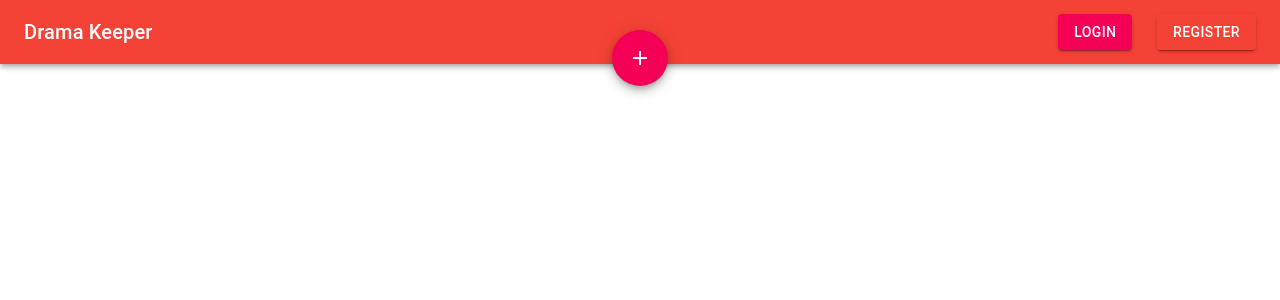
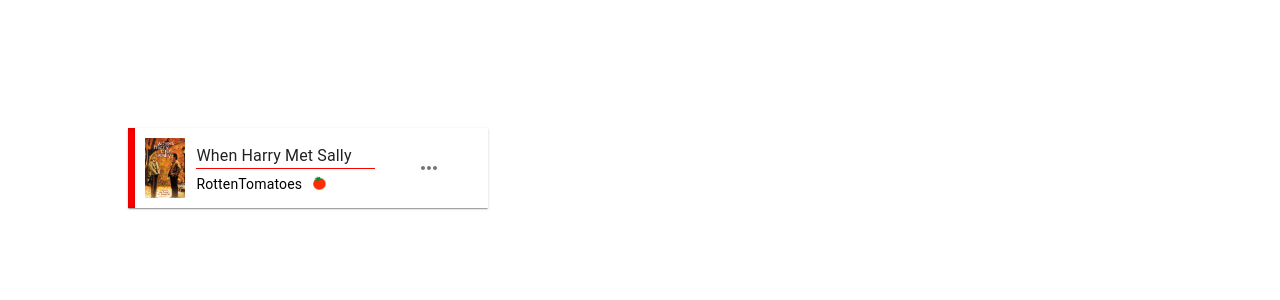
Before and after one commit to Ruberoni/drama-keeper, a React (Create React App) app in the folder client/: page / in a window 1280 px wide. Shown: the top 300 px of the page. Built offline with nearby package versions, Linux system fonts and the light colour scheme.

Commit message:
Finished basic version of FilmItem

```diff
--- a/client/src/App.tsx
+++ b/client/src/App.tsx
@@ -3,7 +3,9 @@ import { createMuiTheme } from '@material-ui/core/styles'
 import { ThemeProvider } from '@material-ui/styles'
 import { red } from '@material-ui/core/colors'
 import './App.css';
-import TopBar from './components/TopBar/TopBar'
+import FilmItem from './components/FilmItem/FilmItem'
+// import TopBar from './components/TopBar/TopBar'
+// import Login from './components/Login/Login'
 
 const theme = createMuiTheme({
   palette: {
@@ -14,10 +16,9 @@ const theme = createMuiTheme({
 function MyApp() {
   return (
     <ThemeProvider theme={theme}>
-      <TopBar/>
+      <FilmItem/>
     </ThemeProvider>
   )
 }
 
-
 export default MyApp;
--- a/client/src/components/FilmItem/FilmItem.tsx
+++ b/client/src/components/FilmItem/FilmItem.tsx
@@ -1,7 +1,127 @@
-import React from 'react';
+import React from "react";
+import { makeStyles, createStyles } from "@material-ui/core/styles";
+import MenuItem from '@material-ui/core/MenuItem';
+import Menu from '@material-ui/core/Menu';
+// import Paper from '@material-ui/core/Paper';
+import MoreHorizIcon from "@material-ui/icons/MoreHoriz";
+import Card from "@material-ui/core/Card";
+import CardActions from "@material-ui/core/CardActions";
+import CardContent from "@material-ui/core/CardContent";
+import Typography from "@material-ui/core/Typography";
+import CardMedia from "@material-ui/core/CardMedia";
+import IconButton from "@material-ui/core/IconButton";
+import cover from '../../assets/img/when-harry-met-sally-cover.jpg'
+import rottenTomatoesLogoPng from '../../assets/img/Rotten_Tomatoes_Logo.svg.png'
 
-function FilmItem() {
-  return (<p>FilmItem</p>)
+const scale = 1
+
+const useStyles = makeStyles(() =>
+  createStyles({
+    root: {
+      marginTop: "10%",
+      marginLeft: "10%",
+      display: "flex",
+      maxWidth: 360 * scale  ,
+      height: 80 * scale
+    },
+    bar: {
+      width: 15 * scale,
+      backgroundColor: 'red',
+      boxShadow: 'inset 0px 0px 4px 0px rgba(0,0,0,0.2)'
+    },
+    media: {
+      padding: 10 * scale,
+      width: 25 * scale,
+    },
+    cover: {
+      height: 60 * scale
+    },
+    details: {
+      display: "flex",
+      flexDirection: "column",
+      width: 400 * scale
+    },
+    content: {
+      flex: "1 0 auto",
+      width: '100%'
+    },
+    divider: {
+      height: 1 * scale,
+      backgroundColor: 'red',
+      width: '90%'
+    },
+    rottenTomatoesSection: {
+    },
+    rottenTomatoesLink: {
+      display: 'flex',
+      justifyContent: 'space-between',
+      maxWidth: 130,
+      marginTop: 5,
+
+      textDecoration: 'none',
+      color: 'black'
+    },
+    rottenTomatoesLogo: {
+      height: 14,
+      marginTop: 2,
+    },
+    actions: {
+      marginLeft: '5%',
+      width: 150 * scale
+    },
+  })
+);
+
+export default function FilmItem() {
+  const classes = useStyles();
+
+  const [anchorEl, setAnchorEl] = React.useState<null | HTMLElement>(null);
+
+  const handleClick = (event: React.MouseEvent<HTMLButtonElement>) => {
+    setAnchorEl(event.currentTarget);
+  };
+
+  const handleClose = () => {
+    setAnchorEl(null);
+  };
+
+  return (
+    <Card className={classes.root} square>
+      <div className={classes.bar}>
+      </div>
+      <CardMedia
+        className={classes.media}
+        title="Film cover">
+          <img src={cover} alt="Cover" className={classes.cover} />
+      </CardMedia>
+      <div className={classes.details}>
+        <CardContent className={classes.content}>
+          <Typography variant="body1">When Harry Met Sally</Typography>
+          <div className={classes.divider}></div>
+          <div className={classes.rottenTomatoesSection}>
+            <a href="#" className={classes.rottenTomatoesLink}>
+              <Typography variant="body2">RottenTomatoes</Typography>
+              <img className={classes.rottenTomatoesLogo} src={rottenTomatoesLogoPng} />
+            </a>
+          </div>
+        </CardContent>
+      </div>
+      <CardActions className={classes.actions}>
+        <IconButton edge='end' aria-controls="simple-menu" aria-haspopup="true" onClick={handleClick}>
+          <MoreHorizIcon />
+        </IconButton>
+        <Menu
+          id="simple-menu"
+          anchorEl={anchorEl}
+          keepMounted
+          open={Boolean(anchorEl)}
+          onClose={handleClose}
+        >
+            <MenuItem onClick={handleClose}>Delete</MenuItem>
+            <MenuItem onClick={handleClose}>Update</MenuItem>
+            <MenuItem onClick={handleClose}>Watched</MenuItem>
+      </Menu>
+      </CardActions>
+    </Card>
+  );
 }
-
-export default FilmItem;
```
Also changed, not shown: client/src/assets/img/Rotten_Tomatoes_Logo.svg.png (added), client/src/assets/img/when-harry-met-sally-cover.jpg (added).
